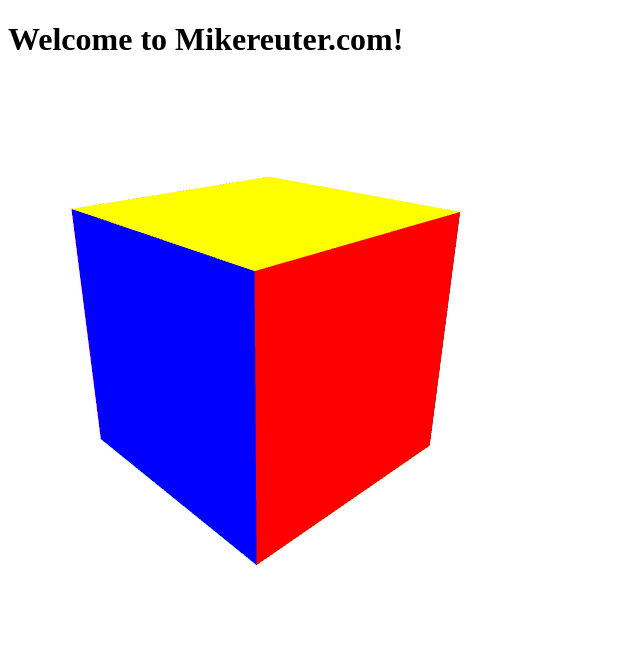
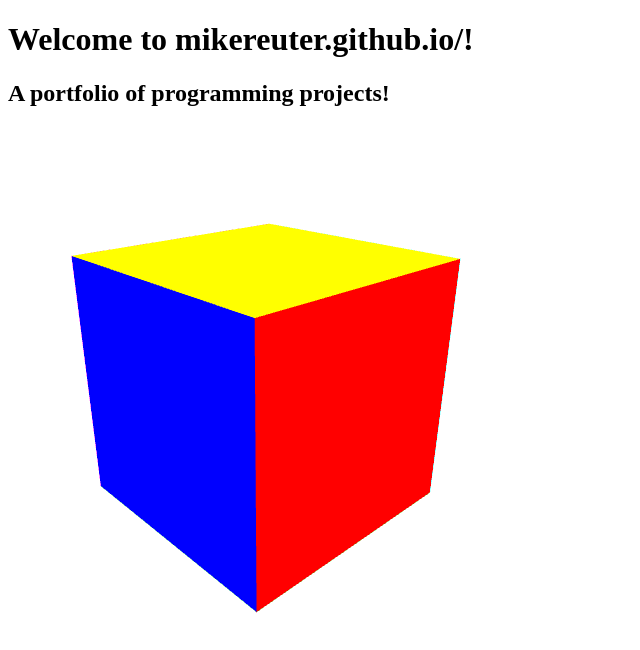
Before and after one commit to mikereuter/mikereuter.github.io, a plain HTML site: page index.html in a window 1280 px wide. Shown: the whole page, without its empty margins (0-640 px from the left). Drawn offline with Linux system fonts and the light colour scheme; animation ran at ten frames a second.

Commit message:
Update index.html

```diff
--- a/index.html
+++ b/index.html
@@ -36,7 +36,8 @@
 </head>
 
 <body>
-<div><h1>Welcome to Mikereuter.com!</h1></div>
+<div><h1>Welcome to mikereuter.github.io/!</h1></div>
+<div><h2>A portfolio of programming projects!</h2></div>
 <canvas id="gl-canvas" width="512" height="512">
     Uh oh...your browser does not support the HTML5 canvas element.
 </canvas>
```
